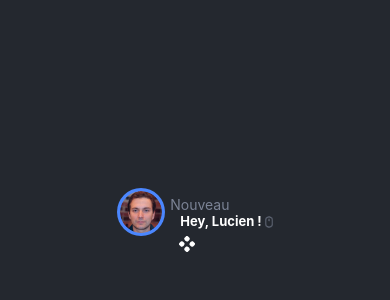
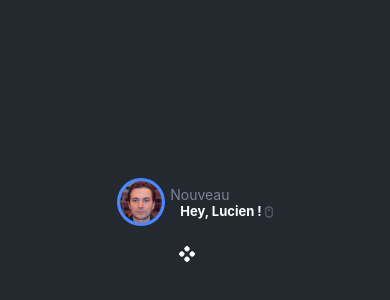
Before and after one commit to Juquelt/project_DevMobile, a React Native app: screen / in a window 390 px wide. Shown: the part 194-494 px from the top of the page. Built offline with nearby package versions, Linux system fonts and the light colour scheme.

Commit message:
[Component] - Update position for file Menu

```diff
--- a/components/Menu.tsx
+++ b/components/Menu.tsx
@@ -2,7 +2,7 @@ import { StyleSheet, View, Image } from 'react-native';
 
 export default function Menu() {
     return (
-        <View>
+        <View style={styles.menu}>
             <View style={styles.circleVector}>
                 <Image
                     source={require('../assets/home/flower.png')}
@@ -14,6 +14,12 @@ export default function Menu() {
 }
 
 const styles = StyleSheet.create({
+    menu: {
+      display: 'flex',
+      alignItems: 'center',
+      justifyContent: 'center',
+        marginTop: 20,
+    },
     circleVector: {
       color: '#393F4B',
       width: 32,
```
